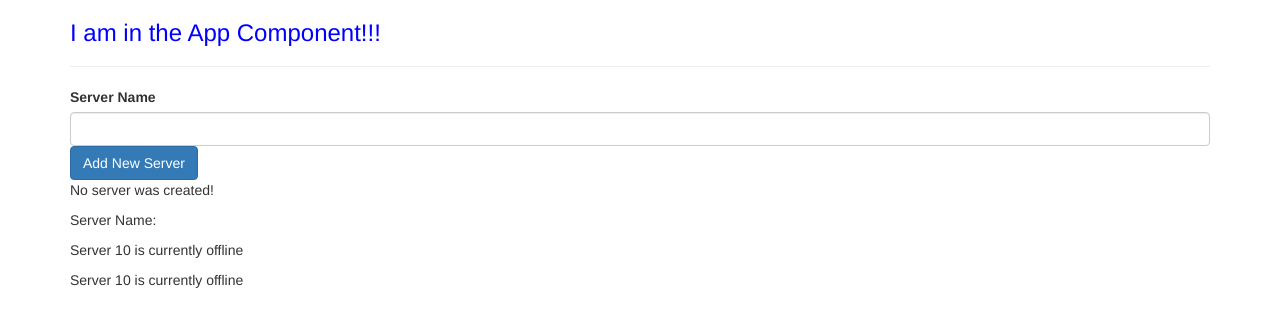
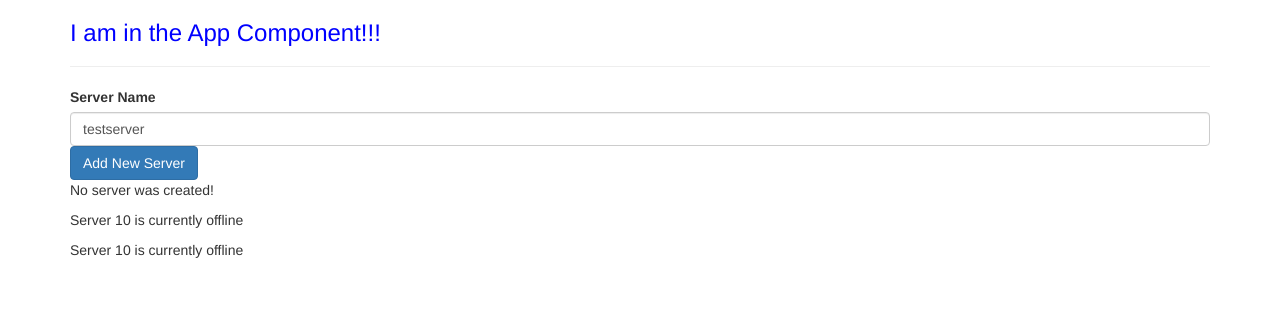
Before and after one commit to leon-xvi/udemy-angular-one, an Angular app: page / in a window 1280 px wide. Shown: the top 326 px of the page. Built offline with nearby package versions, Linux system fonts and the light colour scheme.

Commit message:
- added in 2 way data binding by importing the forms module and then ustin gthe ngModel directive. you combine the syntax of property binding and event binding

```diff
--- a/src/app/servers/servers.component.html
+++ b/src/app/servers/servers.component.html
@@ -1,9 +1,16 @@
 <label>Server Name</label>
-<input
+<!-- <input
   type="text"
   class="form-control"
   (input)="onUpdateServerName($event)">
 
+
+<!-- * two-way-databinding -->
+<input
+  type="text"
+  class="form-control"
+  [(ngModel)]="serverName">
+  <!-- <p>Server Name: {{ serverName }}</p> -->
 <button
   class="btn btn-primary"
   [disabled]="!allowNewServer"
@@ -11,7 +18,7 @@
 <!-- <p [innerText]="allowNewServer"></p> -->
 
 <p>{{ serverCreationStatus }}</p>
-<p>Server Name: {{ serverName }}</p>
+
 
 <app-server></app-server>
 <app-server></app-server>
--- a/src/app/servers/servers.component.ts
+++ b/src/app/servers/servers.component.ts
@@ -9,7 +9,7 @@
 export class ServersComponent implements OnInit {
   allowNewServer = false;
   serverCreationStatus = 'No server was created!';
-  serverName = '';
+  serverName = 'testserver';
 
   constructor() {
     setTimeout(() => {this.allowNewServer = true}, 2000);
@@ -19,7 +19,7 @@
   }
 
   onCreateServer() {
-    this.serverCreationStatus = 'Server was created';
+    this.serverCreationStatus = 'Server was created. Name is ' + this.serverName
   }
 
   onUpdateServerName(event: Event) {
```
